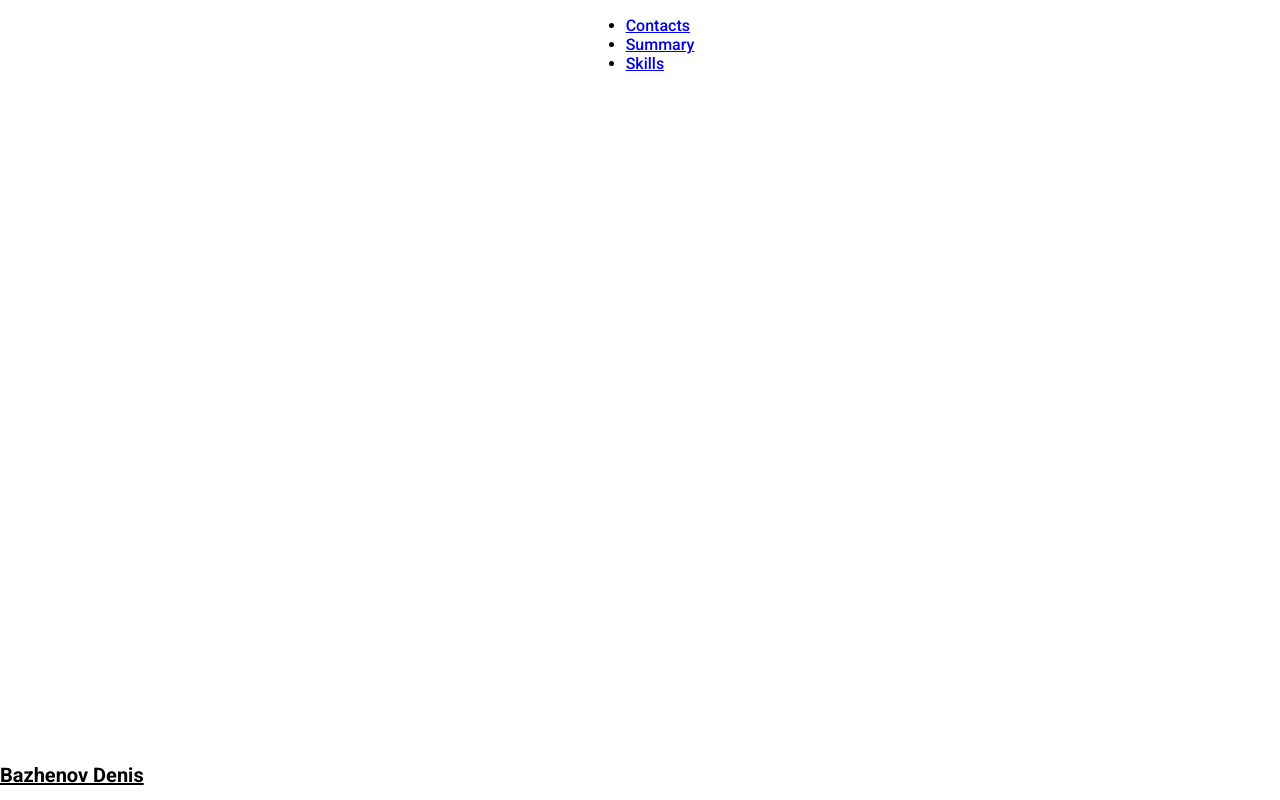
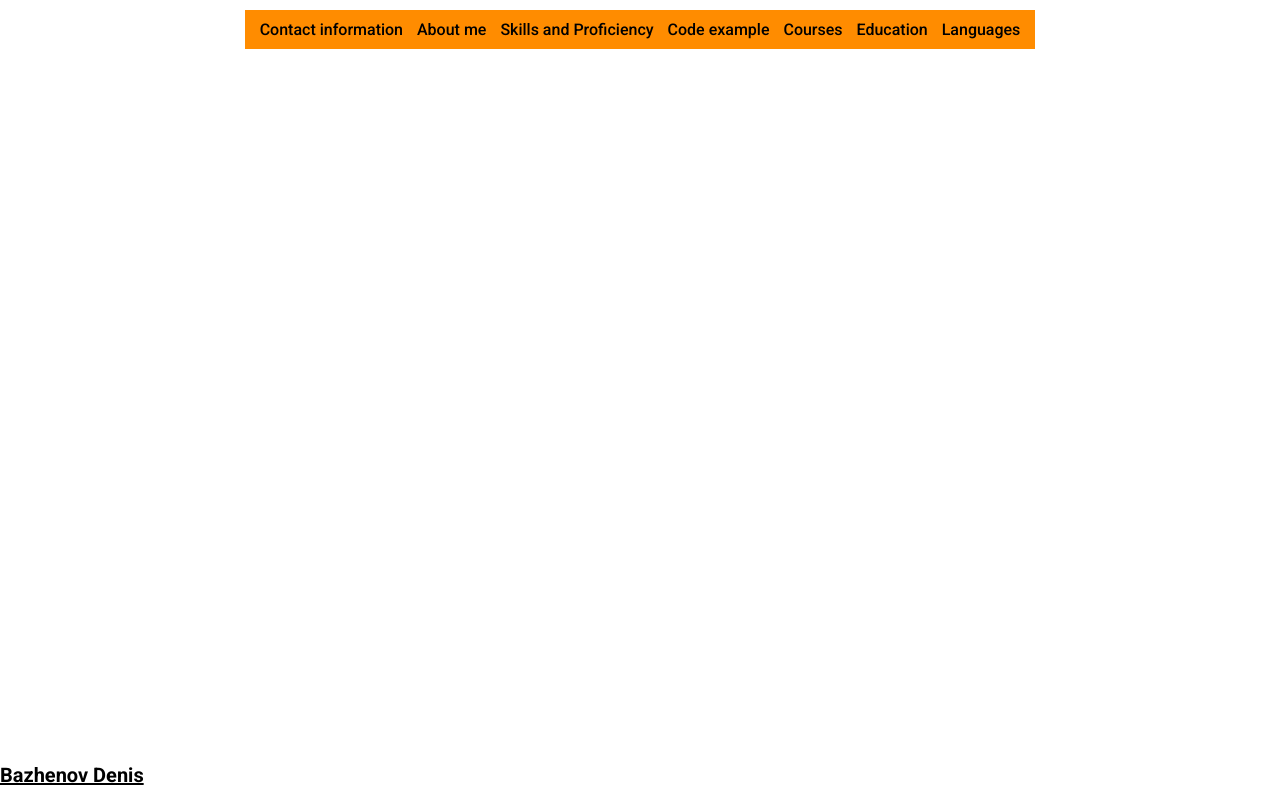
Before and after one commit to dab10/rsschool-cv, a plain HTML site: page index.html in a window 1280 px wide. Drawn offline with Linux system fonts and the light colour scheme.

Commit message:
feat: add nav

```diff
--- a/index.html
+++ b/index.html
@@ -15,13 +15,20 @@
     <div class="container">
         <header>
             <nav>
-                <ul>
-                  <li><a href="#contacts">Contacts</a></li>
-                  <li><a href="#summary">Summary</a></li>
-                  <li><a href="#skills">Skills</a></li>
+                <ul class="nav">
+                  <li class="nav-inline"><a class="decoration-none" href="#contacts">Contact information</a></li>
+                  <li class="nav-inline"><a class="decoration-none" href="#about-me">About me</a></li>
+                  <li class="nav-inline"><a class="decoration-none" href="#skills">Skills and Proficiency</a></li>
+                  <li class="nav-inline"><a class="decoration-none" href="#code-example">Code example</a></li>
+                  <li class="nav-inline"><a class="decoration-none" href="#courses">Courses</a></li>
+                  <li class="nav-inline"><a class="decoration-none" href="#education">Education</a></li>
+                  <li class="nav-inline"><a class="decoration-none" href="#languages">Languages</a></li>
                 </ul>
               </nav>
         </header>
+        <main>
+
+        </main>
     </div>
     <h1 class="font-size">Bazhenov Denis</h1>
 </body>
--- a/style.css
+++ b/style.css
@@ -14,6 +14,20 @@ body {
     max-width: 1440px;
     margin: 0 auto;
 }
+.nav {
+    margin: 10px;
+    padding: 10px;
+    background: darkorange;
+}
+.nav-inline {
+    display: inline;
+    padding: 5px 5px;
+    white-space: nowrap;
+}
+.decoration-none {
+    text-decoration: none;
+    color: black;
+}
 .font-size {
     font-size: 20px;
     text-decoration: underline;
```
